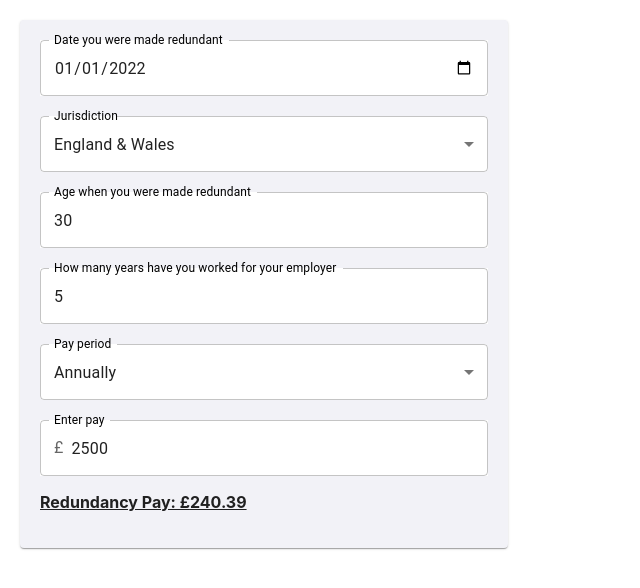
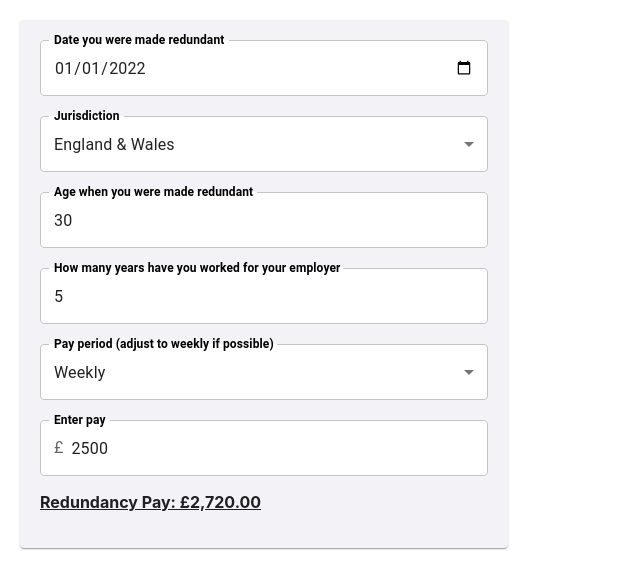
Before and after one commit to alma957/Zelt-Redundancy-Pay-Calculator, a React (Create React App) app: page / in a window 1280 px wide. Shown: the top 588 px of the page, without its empty margins (0-640 px from the left). Built offline with nearby package versions, Linux system fonts and the light colour scheme.

Commit message:
added bold to label

```diff
--- a/src/Forms/redundancyCalculator.tsx
+++ b/src/Forms/redundancyCalculator.tsx
@@ -32,7 +32,7 @@ export const RedundancyPayCalculator = (): JSX.Element => {
     pay: 2500,
     yearsWorked: 5,
     age: 30,
-    payPeriod: "annually",
+    payPeriod: "weekly",
     jurisdiction: "england",
   };
   const st = {marginTop: "20px", background: "white"};
@@ -84,7 +84,7 @@ export const RedundancyPayCalculator = (): JSX.Element => {
       calculateWeeks(inputState.age, Math.min(inputState.yearsWorked, 20)) *
         weekEarnings
     );
-    setResult(total);
+    setResult(roundUpAll(total));
   }, [inputState]);
   const calculateWeeks = (age: number, yearsWorked: number) => {
     let res = 0;
@@ -115,7 +115,7 @@ export const RedundancyPayCalculator = (): JSX.Element => {
         label="Date you were made redundant"
         InputLabelProps={{
           shrink: true,
-          style: {color: "black"},
+          style: {color: "black",fontWeight:"bold"},
         }}
         value={inputState.date}
         onChange={e => {
@@ -142,14 +142,14 @@ export const RedundancyPayCalculator = (): JSX.Element => {
         }}
       />
       <FormControl>
-        <InputLabel style={{marginTop: st.marginTop, color: "black"}}>
+        <InputLabel style={{marginTop: st.marginTop, color: "black",fontWeight:"bold"}}>
           Jurisdiction
         </InputLabel>
         <Select
-          label="Pay period"
+          label="Jurisdiction"
           style={st}
           value={inputState!.jurisdiction}
-          input={<OutlinedInput label="Pay period" />}
+          input={<OutlinedInput label="Jurisdiction" />}
           onChange={e => {
             inputState!.jurisdiction = e.target.value as string;
             setInputState({...inputState});
@@ -168,10 +168,11 @@ export const RedundancyPayCalculator = (): JSX.Element => {
         style={st}
         InputProps={{
           inputProps: {min: 0, max: 100},
+
         }}
         InputLabelProps={{
           shrink: true,
-          style: {color: "black"},
+          style: {color: "black",fontWeight:"bold"},
         }}
         value={inputState.age}
         onChange={e => {
@@ -194,7 +195,7 @@ export const RedundancyPayCalculator = (): JSX.Element => {
       <TextField
         label="How many years have you worked for your employer"
         InputLabelProps={{
-          style: {color: "black"},
+          style: {color: "black",fontWeight:"bold"},
           shrink: true,
         }}
         error={ErrorInputState.yearsWorked !== ""}
@@ -224,17 +225,17 @@ export const RedundancyPayCalculator = (): JSX.Element => {
         <InputLabel
           style={{
             marginTop: st.marginTop,
-
+            fontWeight:"bold",
             color: "black",
           }}
         >
-          Pay period
+          Pay period (adjust to weekly if possible)
         </InputLabel>
         <Select
-          label="Pay period"
+          label="Pay period (adjust to weekly if possible)"
           style={st}
           value={inputState!.payPeriod}
-          input={<OutlinedInput label="Pay period" />}
+          input={<OutlinedInput label="Pay period (adjust to weekly if possible)" />}
           onChange={e => {
             inputState!.payPeriod = e.target.value as string;
             setInputState({...inputState});
@@ -251,7 +252,7 @@ export const RedundancyPayCalculator = (): JSX.Element => {
         type="number"
         style={st}
         InputLabelProps={{
-          style: {color: "#000000"},
+          style: {color: "#000000",fontWeight:"bold"},
           shrink: true,
         }}
         InputProps={{
@@ -279,18 +280,38 @@ export const RedundancyPayCalculator = (): JSX.Element => {
   );
 };
 const currencyFormat = (num: number): string => {
-  const ret = num.toFixed(3);
-  let digit = null;
-  const split = ret.split(".") as Array<string>;
-  if (split[1].charAt(2) !== "0") {
-    digit = parseInt(split[1].charAt(1)) + 1;
-    const str = parseFloat(split[0] + "." + split[1].charAt(0) + digit);
+  return num.toFixed(2).replace(/(\d)(?=(\d{3})+(?!\d))/g, "$1,");
+};
 
-    return str.toFixed(2).replace(/(\d)(?=(\d{3})+(?!\d))/g, "$1,");
+
+export const roundUpAll = (original: number): number => {
+  const tempOr = original.toString();
+
+  let value;
+  if (tempOr.indexOf(".") === -1) return original;
+  else {
+    value = tempOr + "00";
+  }
+  let up = false;
+  for (let i = value.indexOf(".") + 3; i < value.length; i++) {
+    const d = value.charAt(i);
+    if (d !== "0") {
+      up = true;
+      break;
+    }
+  }
+  const digits = value.split(".")[1];
+  if (up && digits[1] === "9" && digits[0] === "9") {
+    return Math.round(original);
+  } else if (up && digits[1] === "9") {
+    return parseFloat(value.split(".")[0] + "." + (parseInt(digits[0]) + 1).toString());
+  } else if (up) {
+    return parseFloat(value.split(".")[0] +"." + digits[0] +  (parseInt(digits[1]) + 1).toString());
   } else {
-    return num.toFixed(2).replace(/(\d)(?=(\d{3})+(?!\d))/g, "$1,");
+    return original;
   }
 };
+
 const isValidDate = (date: string): boolean => {
   return date !== "" && !isNaN(new Date(date).getTime());
 };
```
